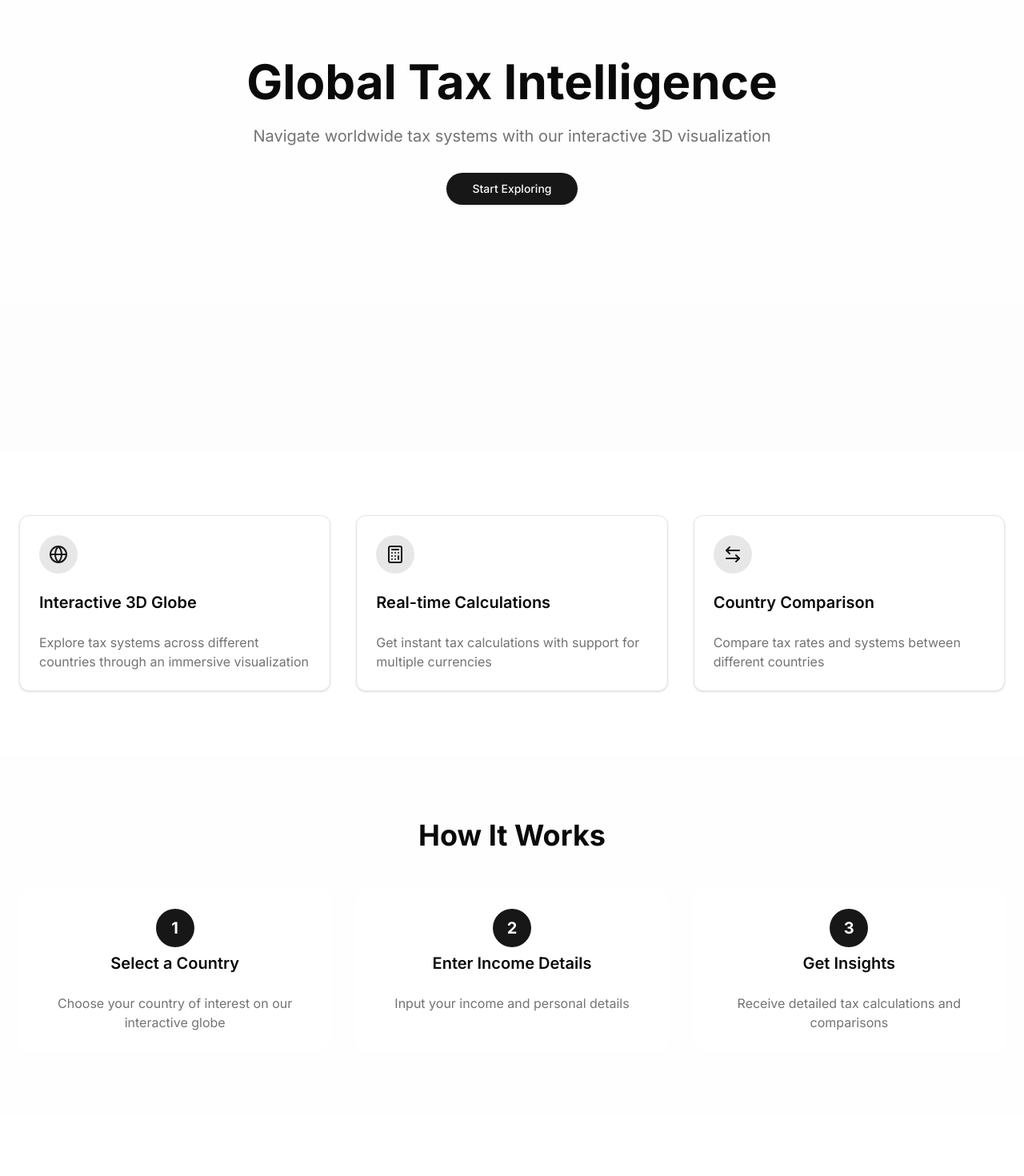
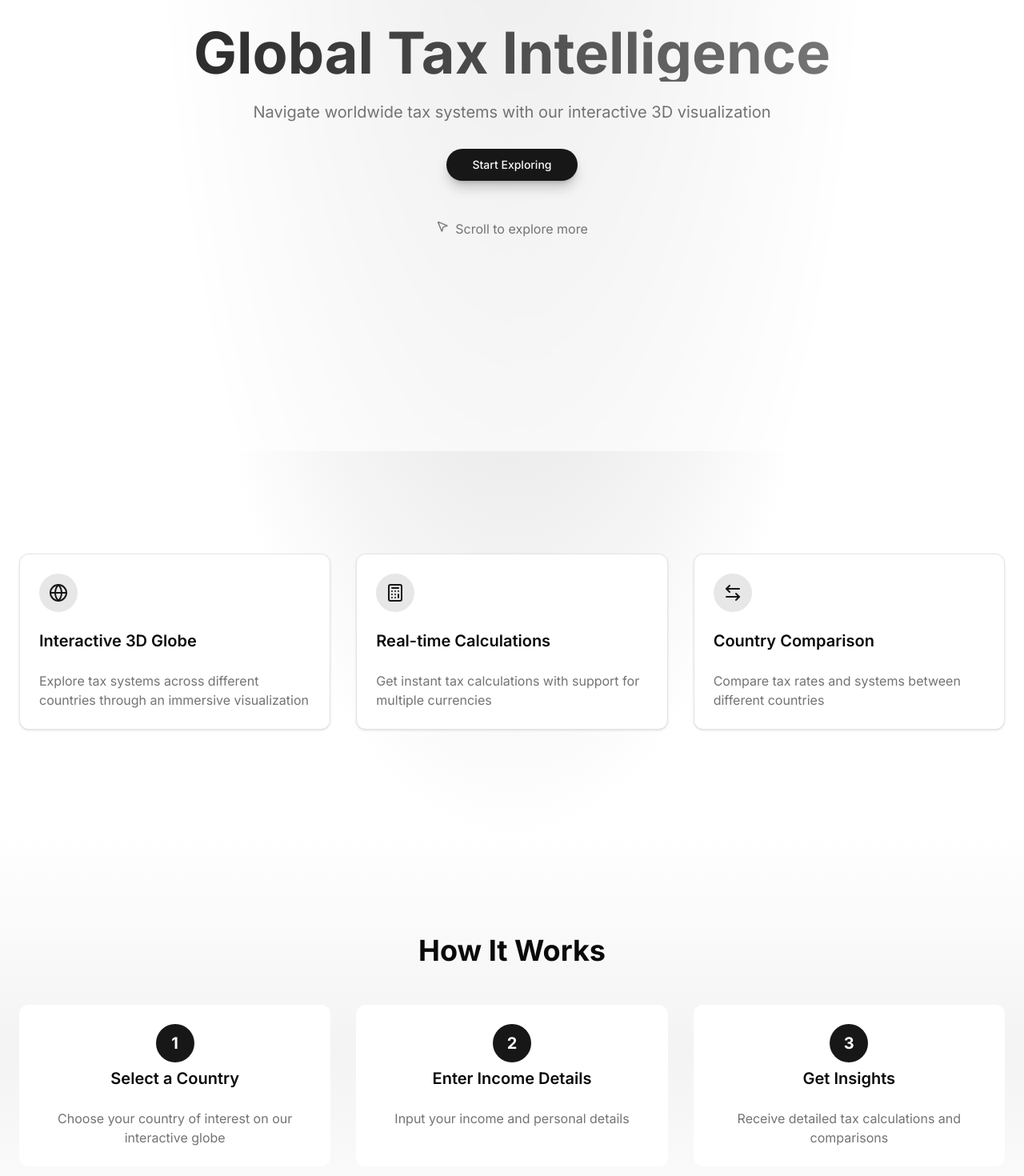
Before and after one commit to TheMarcellVarga/personal-finance-webapp, a Next.js app: page / in a window 1280 px wide. Shown: the part 236-1706 px from the top of the page at 80% size. Before the commit the page ends 1630 px from the top, so only its background shows below. Built offline with nearby package versions, Linux system fonts and the light colour scheme; no server answers.

Commit message:
Add framer-motion for animations; enhance home page with new background patterns and motion effects

```diff
--- a/app/globals.css
+++ b/app/globals.css
@@ -70,3 +70,11 @@ body {
     @apply bg-background text-foreground;
   }
 }
+
+@layer utilities {
+  .bg-grid-pattern {
+    background-size: 50px 50px;
+    background-image: linear-gradient(to right, rgb(255 255 255 / 0.05) 1px, transparent 1px),
+      linear-gradient(to bottom, rgb(255 255 255 / 0.05) 1px, transparent 1px);
+  }
+}
--- a/app/page.tsx
+++ b/app/page.tsx
@@ -1,44 +1,86 @@
 "use client";
 
 import Link from "next/link";
-import { Calculator, Globe, ArrowLeftRight } from "lucide-react";
+import { Calculator, Globe, ArrowLeftRight, MousePointer2 } from "lucide-react";
 import { Button } from "@/components/ui/button";
 import { FeatureCard } from "@/components/ui/feature-card";
 import { Step } from "@/components/ui/step";
 import { SignedIn, SignedOut } from "@clerk/nextjs";
+import { motion } from "framer-motion";
 
 export default function Home() {
   return (
-    <div className="min-h-screen">
+    <div className="min-h-screen bg-[radial-gradient(ellipse_at_top,_var(--tw-gradient-stops))] from-primary/20 via-background to-background">
       {/* Hero Section */}
-      <section className="h-screen flex items-center justify-center bg-gradient-to-b from-background to-secondary/20">
-        <div className="container mx-auto px-6 text-center">
-          <h1 className="text-6xl font-bold mb-6 animate-fade-in">
+      <section className="h-screen relative flex items-center justify-center overflow-hidden">
+        <div className="absolute inset-0 w-full h-full bg-grid-white/[0.02] bg-grid-pattern" />
+        <div className="absolute inset-0 flex items-center justify-center bg-background/60 backdrop-blur-sm">
+          <motion.div
+            initial={{ opacity: 0, y: 20 }}
+            animate={{ opacity: 1, y: 0 }}
+            transition={{ duration: 0.8 }}
+            className="container mx-auto px-6 text-center relative z-10"
+          >
+            <motion.div
+              initial={{ scale: 0.8 }}
+              animate={{ scale: 1 }}
+              transition={{ duration: 0.5 }}
+              className="mb-6"
+            >
+              <h1 className="text-7xl font-bold bg-clip-text text-transparent bg-gradient-to-r from-primary to-primary/50">
                 Global Tax Intelligence
               </h1>
-          <p className="text-xl text-muted-foreground mb-8">
+            </motion.div>
+            <motion.p
+              initial={{ opacity: 0 }}
+              animate={{ opacity: 1 }}
+              transition={{ delay: 0.3 }}
+              className="text-xl text-muted-foreground mb-8"
+            >
               Navigate worldwide tax systems with our interactive 3D visualization
-          </p>
+            </motion.p>
+            <motion.div
+              initial={{ opacity: 0 }}
+              animate={{ opacity: 1 }}
+              transition={{ delay: 0.6 }}
+            >
               <SignedIn>
                 <Link href="/calculator">
-              <Button size="lg" className="rounded-full">
+                  <Button size="lg" className="rounded-full bg-primary hover:bg-primary/80 hover:scale-105 transition-all duration-300 shadow-lg shadow-primary/25">
                     Continue Exploring
                   </Button>
                 </Link>
               </SignedIn>
               <SignedOut>
                 <Link href="/auth">
-              <Button size="lg" className="rounded-full">
+                  <Button size="lg" className="rounded-full bg-primary hover:bg-primary/80 hover:scale-105 transition-all duration-300 shadow-lg shadow-primary/25">
                     Start Exploring
                   </Button>
                 </Link>
               </SignedOut>
+            </motion.div>
+            <motion.div
+              initial={{ opacity: 0 }}
+              animate={{ opacity: 1 }}
+              transition={{ delay: 0.9 }}
+              className="mt-12 flex items-center justify-center gap-2 text-muted-foreground"
+            >
+              <MousePointer2 className="h-4 w-4 animate-bounce" />
+              <span>Scroll to explore more</span>
+            </motion.div>
+          </motion.div>
         </div>
       </section>
 
       {/* Features Section */}
-      <section className="py-20">
-        <div className="container mx-auto px-6">
+      <section className="py-32 relative">
+        <motion.div
+          initial={{ opacity: 0, y: 20 }}
+          whileInView={{ opacity: 1, y: 0 }}
+          transition={{ duration: 0.8 }}
+          viewport={{ once: true }}
+          className="container mx-auto px-6"
+        >
           <div className="grid grid-cols-1 md:grid-cols-3 gap-8">
             <FeatureCard
               icon={<Globe className="h-6 w-6 text-primary" />}
@@ -56,12 +98,19 @@ export default function Home() {
               description="Compare tax rates and systems between different countries"
             />
           </div>
-        </div>
+        </motion.div>
       </section>
 
       {/* How It Works Section */}
-      <section className="py-20 bg-secondary/10">
-        <div className="container mx-auto px-6">
+      <section className="py-32 relative">
+        <div className="absolute inset-0 bg-gradient-to-b from-transparent via-primary/5 to-transparent" />
+        <motion.div
+          initial={{ opacity: 0, y: 20 }}
+          whileInView={{ opacity: 1, y: 0 }}
+          transition={{ duration: 0.8 }}
+          viewport={{ once: true }}
+          className="container mx-auto px-6 relative"
+        >
           <h2 className="text-4xl font-bold text-center mb-12">How It Works</h2>
           <div className="grid grid-cols-1 md:grid-cols-3 gap-8">
             <Step
@@ -80,7 +129,7 @@ export default function Home() {
               description="Receive detailed tax calculations and comparisons"
             />
           </div>
-        </div>
+        </motion.div>
       </section>
     </div>
   );
--- a/package.json
+++ b/package.json
@@ -22,6 +22,7 @@
     "@types/three": "^0.171.0",
     "class-variance-authority": "^0.7.1",
     "clsx": "^2.1.1",
+    "framer-motion": "^11.16.1",
     "lucide-react": "^0.469.0",
     "next": "15.1.3",
     "react": "^19.0.0",
```
Also changed, not shown: 1 other file (tests, documents, lock files or other folders). Lines whose indentation alone changed are shown as unchanged.
